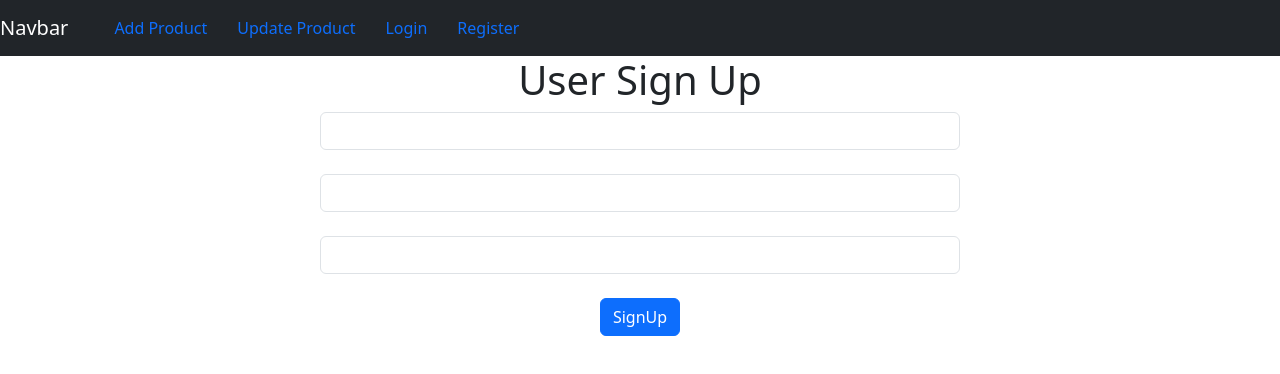
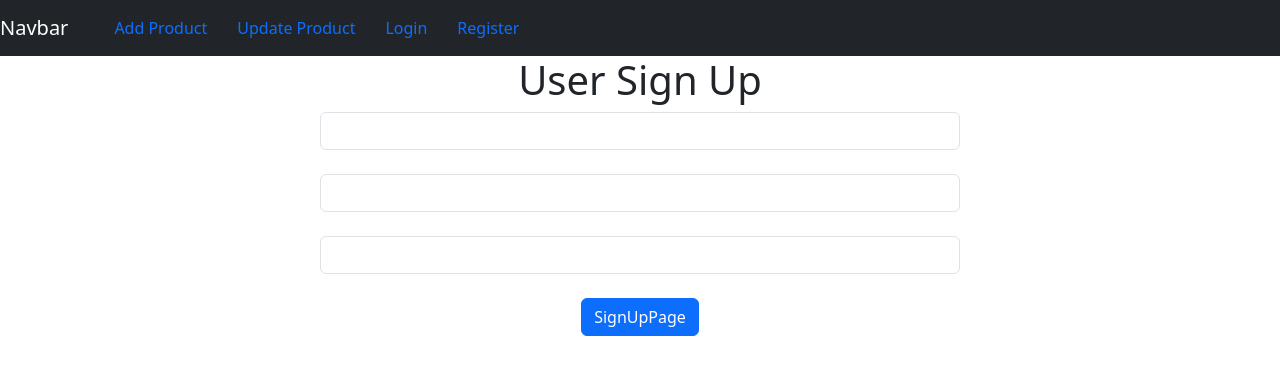
Before and after one commit to Monika98-mishra/Ecommerce_Project, a React (Create React App) app: page /register in a window 1280 px wide. Shown: the top 374 px of the page. Built offline with nearby package versions, Linux system fonts and the light colour scheme.

Commit message:
Adding pages

```diff
--- a/src/Register.js
+++ b/src/Register.js
@@ -8,7 +8,7 @@
             <br/>
             <input type="text" className="form-control"/>
             <br/>
-            <button className="btn btn-primary">SignUp</button>
+            <button className="btn btn-primary">SignUpPage</button>
         </div>
     )
 }
```
